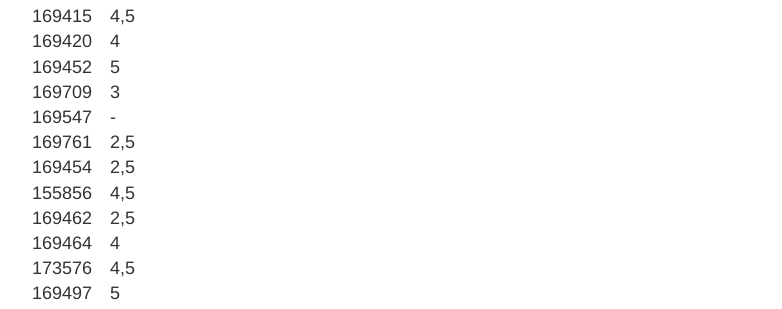
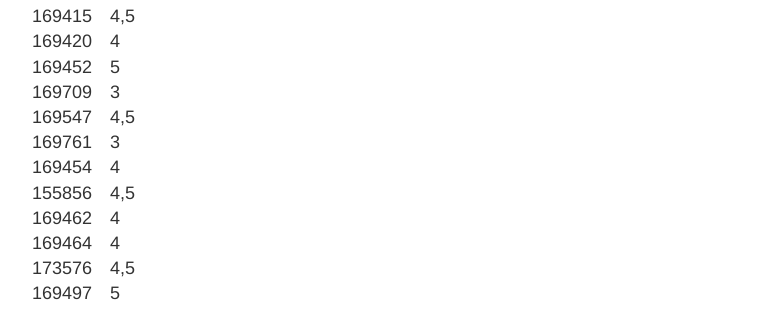
Before and after one commit to uwmopt/uwmopt.github.io, a Jekyll site: the page built from _posts/2024-11-18-Wyniki_kol1.md, in a window 1280 px wide and 1400 px high. Shown: the part 248-557 px from the top of the window, without its empty margins (248-1030 px from the left). Built offline with Jekyll 4.4.1, drawn with Linux system fonts in a browser that asks for light colours.

Commit message:
Wyniki kolokwium 1

```diff
--- a/_posts/2024-11-18-Wyniki_kol1.md
+++ b/_posts/2024-11-18-Wyniki_kol1.md
@@ -10,11 +10,11 @@ title: Wyniki 1. kolokwium z badań operacyjnych
 |169420|	4  |
 |169452|	5  |
 |169709|	3  |
-|169547|	-  |
-|169761|	2,5|
-|169454|	2,5|
+|169547|	4,5|
+|169761|	3  |
+|169454|	4  |
 |155856|	4,5|
-|169462|	2,5|
+|169462|	4  |
 |169464|	4  |
 |173576|	4,5|
 |169497|	5  |
@@ -63,6 +63,6 @@ title: Wyniki 1. kolokwium z badań operacyjnych
 |169511|	5|
 |169432|	5|
 |169541|	-|
-|166362|	2,5|
-|169538|	2,5|
+|166362|	4|
+|169538|	3,5|
 |=======
```
